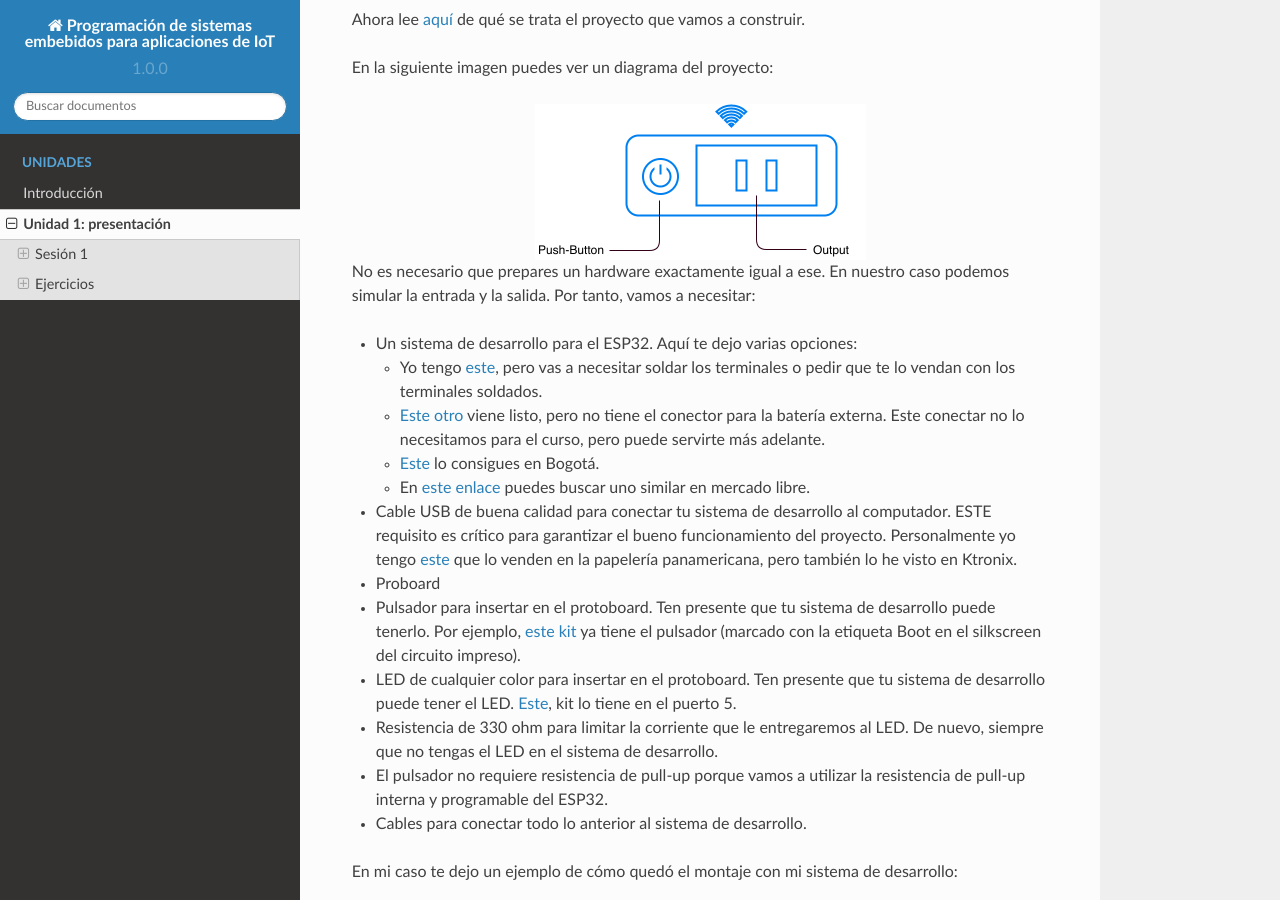
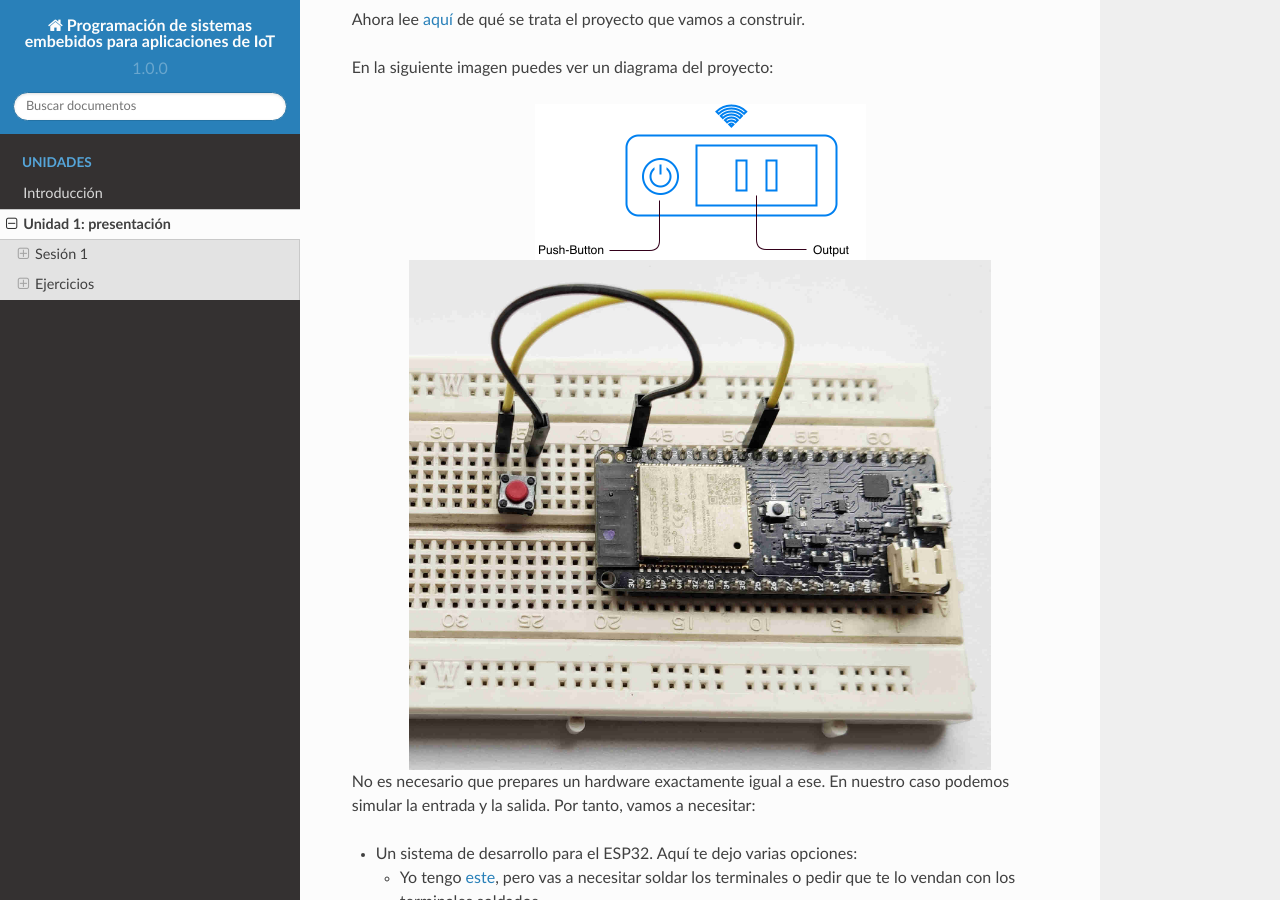
Before and after one commit to juanferfranco/espiot, a Sphinx documentation site: the page built from docs/_unidad1/unidad1.rst, in a window 1280 px wide and 900 px high, scrolled down 2628 px. Built offline with Sphinx 7.4.7 and the Read the Docs theme 2.0.0, drawn with Linux system fonts in a browser that asks for light colours.

Commit message:
image test

```diff
--- a/docs/_unidad1/unidad1.rst
+++ b/docs/_unidad1/unidad1.rst
@@ -124,6 +124,13 @@ En la siguiente imagen puedes ver un diagrama del proyecto:
   :align: center
   :alt: foto del proyecto
 
+
+.. image:: ../_static/montaje.jpg
+  :scale: 30%
+  :align: center
+  :alt: montaje
+
+
 No es necesario que prepares un hardware exactamente igual a ese. En nuestro caso
 podemos simular la entrada y la salida. Por tanto, vamos a necesitar:
 
@@ -167,7 +174,7 @@ En mi caso te dejo un ejemplo de cómo quedó el montaje con mi sistema de desar
 
 
 .. image:: ../_static/montaje.jpg
-  :scale: 25%
+  :scale: 30%
   :align: center
   :alt: montaje
 
```
